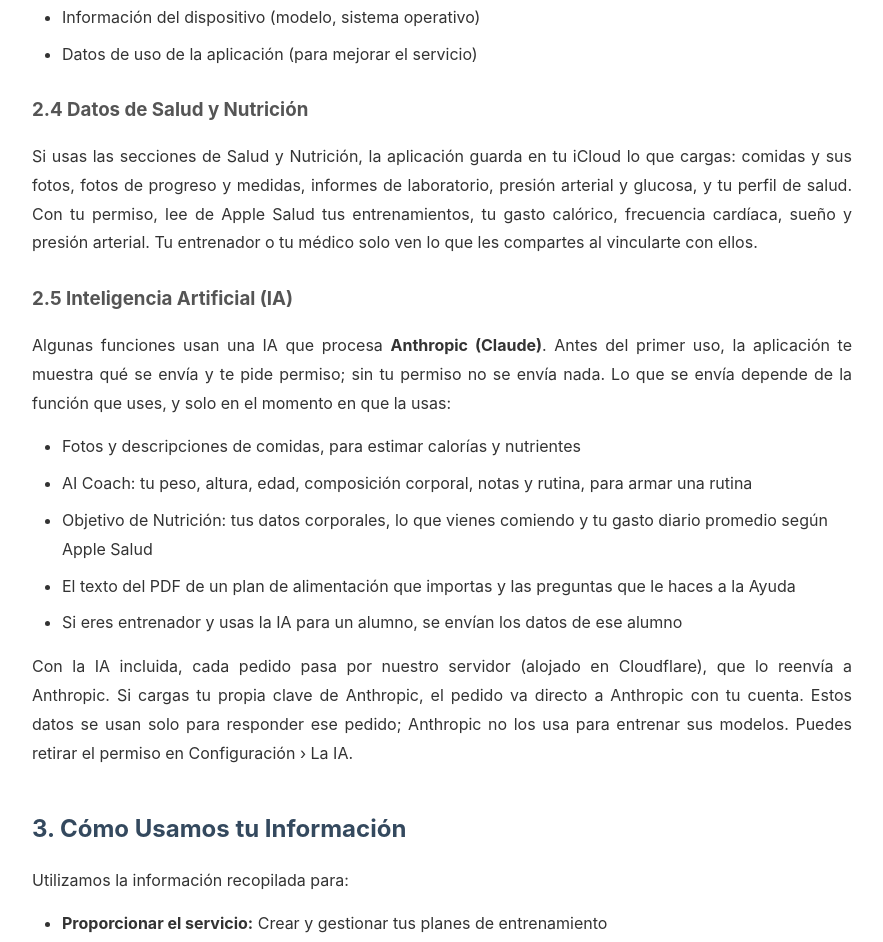
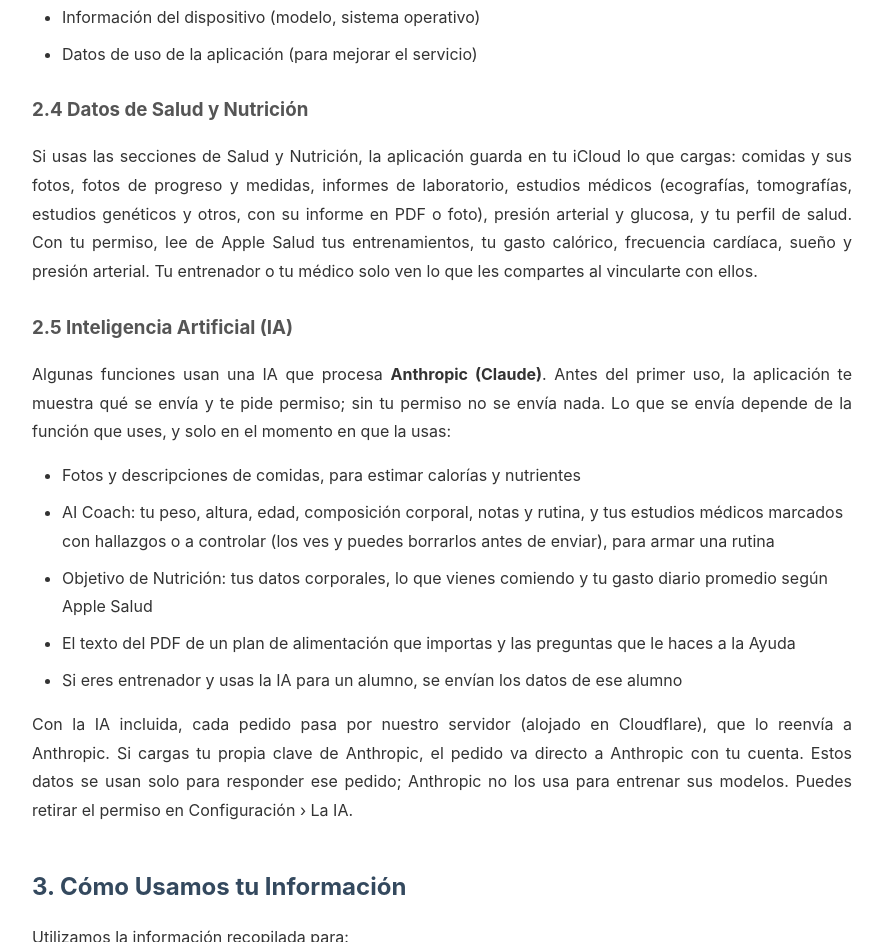
Before and after one commit to chamorpa/pachworkout-privacy, a plain HTML site: page index.html in a window 1280 px wide. Shown: the part 1108-2050 px from the top of the page, without its empty margins (198-1081 px from the left). Drawn offline with Linux system fonts and the light colour scheme.

Commit message:
Estudios médicos y AI Coach con estudios con hallazgos
Co-Authored-By: Claude Opus 5.5 <noreply@anthropic.com>

```diff
--- a/index.html
+++ b/index.html
@@ -118,7 +118,7 @@
 
         <h3>2.4 Datos de Salud y Nutrición</h3>
         <p>Si usas las secciones de Salud y Nutrición, la aplicación guarda en tu iCloud lo que cargas: comidas y sus fotos,
-            fotos de progreso y medidas, informes de laboratorio, presión arterial y glucosa, y tu perfil de salud. Con tu permiso,
+            fotos de progreso y medidas, informes de laboratorio, estudios médicos (ecografías, tomografías, estudios genéticos y otros, con su informe en PDF o foto), presión arterial y glucosa, y tu perfil de salud. Con tu permiso,
             lee de Apple Salud tus entrenamientos, tu gasto calórico, frecuencia cardíaca, sueño y presión arterial. Tu entrenador
             o tu médico solo ven lo que les compartes al vincularte con ellos.</p>
 
@@ -128,7 +128,7 @@
             y solo en el momento en que la usas:</p>
         <ul>
             <li>Fotos y descripciones de comidas, para estimar calorías y nutrientes</li>
-            <li>AI Coach: tu peso, altura, edad, composición corporal, notas y rutina, para armar una rutina</li>
+            <li>AI Coach: tu peso, altura, edad, composición corporal, notas y rutina, y tus estudios médicos marcados con hallazgos o a controlar (los ves y puedes borrarlos antes de enviar), para armar una rutina</li>
             <li>Objetivo de Nutrición: tus datos corporales, lo que vienes comiendo y tu gasto diario promedio según Apple Salud</li>
             <li>El texto del PDF de un plan de alimentación que importas y las preguntas que le haces a la Ayuda</li>
             <li>Si eres entrenador y usas la IA para un alumno, se envían los datos de ese alumno</li>
```
